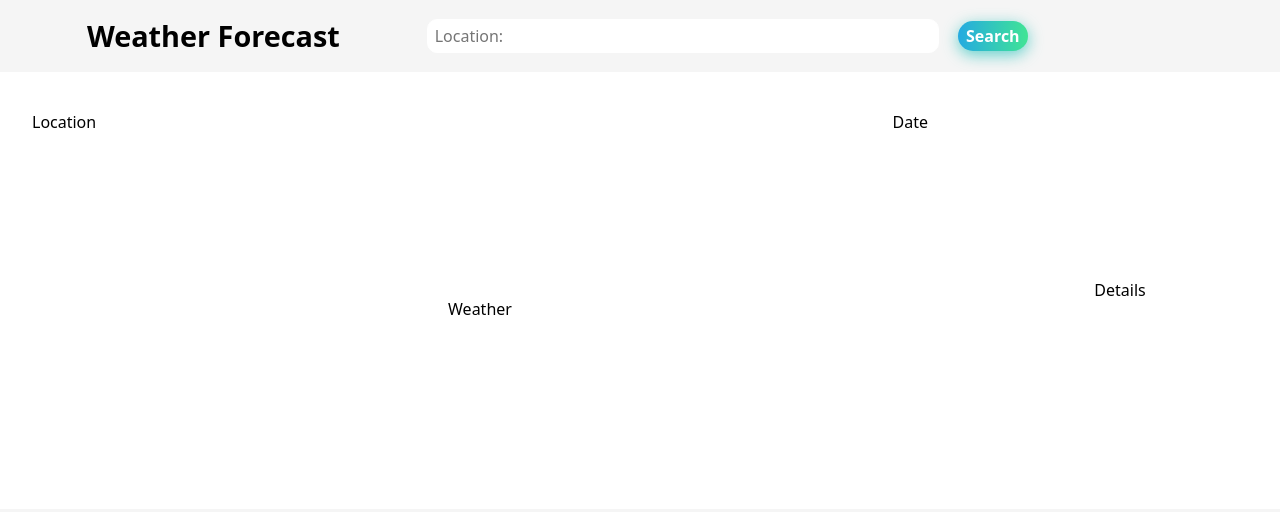
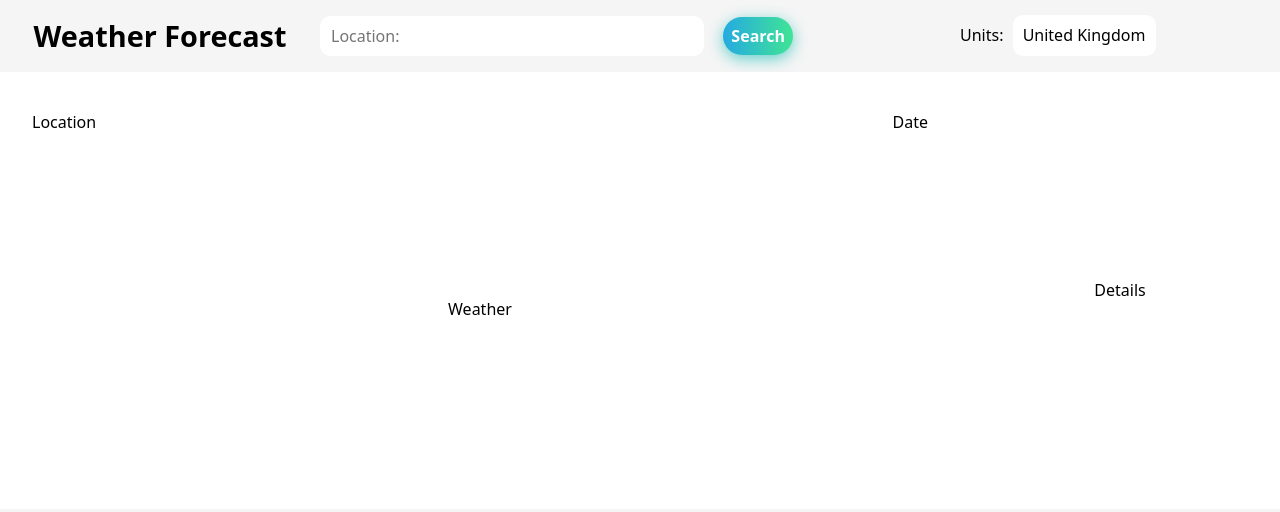
Before and after one commit to AlexS1302/weather-app, a website built with webpack: page src/template.html in a window 1280 px wide. Built offline with nearby package versions, Linux system fonts and the light colour scheme.

Commit message:
Implement dropdown menu for unit selection

```diff
--- a/src/styles.css
+++ b/src/styles.css
@@ -15,7 +15,7 @@
 header {
     grid-area: header;
     display: grid;
-    grid-template-columns: 0.5fr 1fr;
+    grid-template-columns: 0.5fr 1fr 0.5fr;
     align-items: center;
     background-color: #f5f5f5;
 }
@@ -23,11 +23,12 @@ header {
 header h1 {
     text-align: center;
     font-size: 1.8rem;
+    padding-inline: 5px;
 }
 
 #search {
     width: 60%;
-    padding: 7px;
+    padding: 10px;
     border-radius: 10px;
     border: 1px solid white;
     margin-right: 15px;
@@ -42,7 +43,7 @@ header h1 {
     font-weight: 600;
     color: #fff;
     cursor: pointer;
-    height: 30px;
+    height: 38px;
     border: none;
     background-size: 300% 100%;
     border-radius: 30px;
@@ -61,6 +62,23 @@ header h1 {
 #search-btn {
     background-image: linear-gradient(to right, #25aae1, #40e495, #30dd8a, #2bb673);
     box-shadow: 0 4px 15px 0 rgba(49, 196, 190, 0.75);
+}
+
+.dropdown-menu label {
+    font-weight: 500;
+}
+
+#units {
+    appearance: none;
+    -webkit-appearance: none;
+    -moz-appearance: none;
+    background: white;
+    border: none;
+    border-radius: 10px;
+    padding: 10px;
+    line-height: 1.3;
+    margin-left: 5px;
+    outline: none;
 }
 
 /* Today's Forecast */
--- a/src/template.html
+++ b/src/template.html
@@ -14,6 +14,15 @@
                     <input type="text" id="search" placeholder="Location:">
                 </label>
                 <button type="submit" id="search-btn">Search</button>
+            </div>
+            <div class="dropdown-menu">
+                <label for="units">Units:</label>
+                <select id="units" name="unit">
+                    <option value="uk">United Kingdom</option>
+                    <option value="us">United States</option>
+                    <option value="metric">Metric</option>
+                    <option value="base">Base</option>
+                </select>
             </div>
         </header>
 
```
